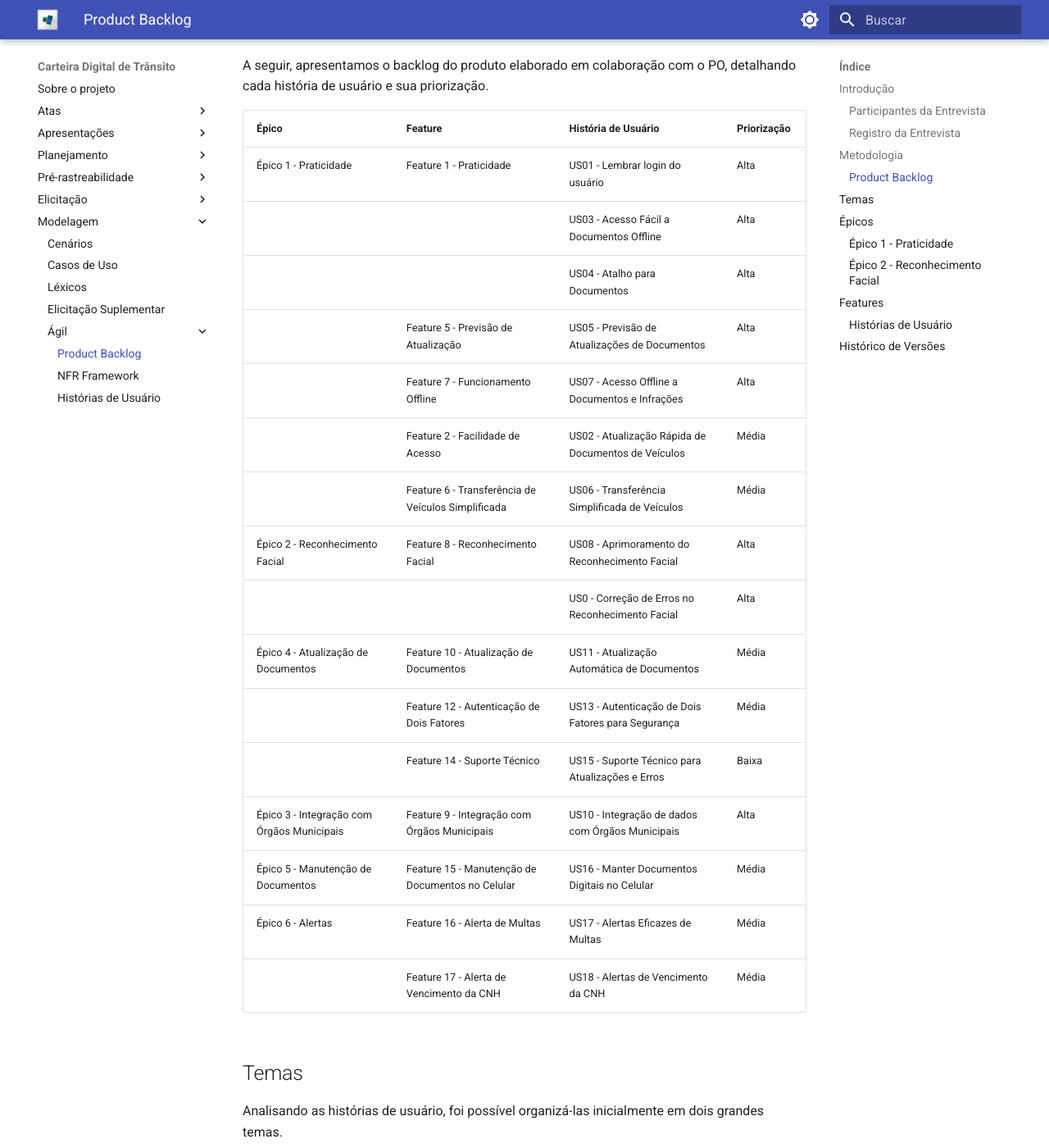
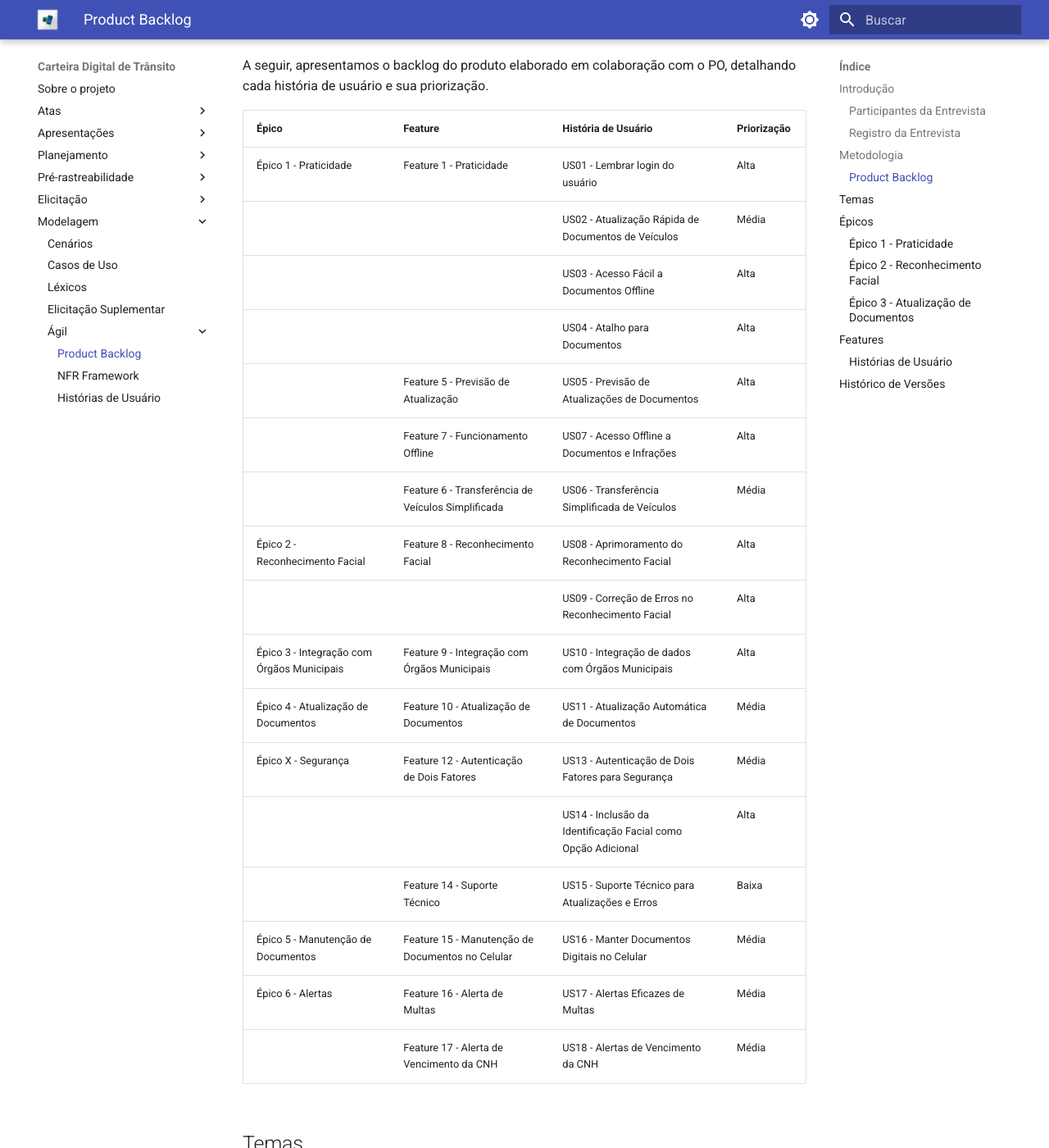
Before and after one commit to Requisitos-de-Software/2023.2-Carteira_Digital_de_Transito, an MkDocs documentation site: the page built from docs/modelagem/agil/backlog.md, in a window 1280 px wide and 1400 px high, scrolled down 1432 px. Shown: the whole window at 82% size. Built offline with MkDocs 1.6.1 and Material for MkDocs 9.7.7, drawn with Linux system fonts in a browser that asks for light colours; some of the changed text lies outside the part shown.

Commit message:
Update backlog.md

```diff
--- a/docs/modelagem/agil/backlog.md
+++ b/docs/modelagem/agil/backlog.md
@@ -30,24 +30,25 @@ Essa abordagem metódica e colaborativa na construção e organização do Backl
 A seguir, apresentamos o backlog do produto elaborado em colaboração com o PO, detalhando cada história de usuário e sua priorização.
 
 
-| Épico                             | Feature                         | História de Usuário                                                                           | Priorização |
-|-----------------------------------|---------------------------------|----------------------------------------------------------------------------------------------|-------------|
-| Épico 1 - Praticidade              | Feature 1 - Praticidade         | US01 - Lembrar login do usuário | Alta        |
-|                                   |                                 | US03 - Acesso Fácil a Documentos Offline | Alta        |
-|                                   |                                 | US04 - Atalho para Documentos | Alta        |
-|                                   | Feature 5 - Previsão de Atualização | US05 - Previsão de Atualizações de Documentos | Alta        |
-|                                   | Feature 7 - Funcionamento Offline | US07 - Acesso Offline a Documentos e Infrações | Alta |
-|                                   | Feature 2 - Facilidade de Acesso| US02 - Atualização Rápida de Documentos de Veículos | Média       |
-|                                   | Feature 6 - Transferência de Veículos Simplificada | US06 - Transferência Simplificada de Veículos | Média |
-| Épico 2 - Reconhecimento Facial   | Feature 8 - Reconhecimento Facial | US08 - Aprimoramento do Reconhecimento Facial | Alta |
-|                                   |                                   | US0 - Correção de Erros no Reconhecimento Facial | Alta |
-| Épico 4 - Atualização de Documentos | Feature 10 - Atualização de Documentos | US11 - Atualização Automática de Documentos | Média |
-|                                   | Feature 12 - Autenticação de Dois Fatores | US13 - Autenticação de Dois Fatores para Segurança | Média |
-|                                   | Feature 14 - Suporte Técnico    | US15 - Suporte Técnico para Atualizações e Erros | Baixa |
-| Épico 3 - Integração com Órgãos Municipais | Feature 9 - Integração com Órgãos Municipais | US10 - Integração de dados com Órgãos Municipais | Alta |
-| Épico 5 - Manutenção de Documentos  | Feature 15 - Manutenção de Documentos no Celular | US16 - Manter Documentos Digitais no Celular | Média |
-| Épico 6 - Alertas                  | Feature 16 - Alerta de Multas  | US17 - Alertas Eficazes de Multas | Média |
-|                                   | Feature 17 - Alerta de Vencimento da CNH | US18 - Alertas de Vencimento da CNH | Média |
+| Épico                                  | Feature                              | História de Usuário                                                   | Priorização |
+|----------------------------------------|--------------------------------------|----------------------------------------------------------------------|-------------|
+| Épico 1 - Praticidade                 | Feature 1 - Praticidade              | US01 - Lembrar login do usuário                                       | Alta        |
+|                                        |                                      | US02 - Atualização Rápida de Documentos de Veículos                    | Média       |
+|                                        |                                      | US03 - Acesso Fácil a Documentos Offline                              | Alta        |
+|                                        |                                      | US04 - Atalho para Documentos                                         | Alta        |
+|                                        | Feature 5 - Previsão de Atualização   | US05 - Previsão de Atualizações de Documentos                         | Alta        |
+|                                        | Feature 7 - Funcionamento Offline    | US07 - Acesso Offline a Documentos e Infrações                        | Alta        |
+|                                        | Feature 6 - Transferência de Veículos Simplificada | US06 - Transferência Simplificada de Veículos          | Média       |
+| Épico 2 - Reconhecimento Facial        | Feature 8 - Reconhecimento Facial     | US08 - Aprimoramento do Reconhecimento Facial                         | Alta        |
+|                                        |                                      | US09 - Correção de Erros no Reconhecimento Facial                     | Alta        |
+| Épico 3 - Integração com Órgãos Municipais | Feature 9 - Integração com Órgãos Municipais | US10 - Integração de dados com Órgãos Municipais          | Alta        |
+| Épico 4 - Atualização de Documentos     | Feature 10 - Atualização de Documentos | US11 - Atualização Automática de Documentos                           | Média       |
+| Épico X - Segurança                     | Feature 12 - Autenticação de Dois Fatores | US13 - Autenticação de Dois Fatores para Segurança                   | Média       |
+|                                        |                                      | US14 - Inclusão da Identificação Facial como Opção Adicional        | Alta        |
+|                                        | Feature 14 - Suporte Técnico        | US15 - Suporte Técnico para Atualizações e Erros                     | Baixa       |
+| Épico 5 - Manutenção de Documentos     | Feature 15 - Manutenção de Documentos no Celular | US16 - Manter Documentos Digitais no Celular         | Média       |
+| Épico 6 - Alertas                      | Feature 16 - Alerta de Multas        | US17 - Alertas Eficazes de Multas                                     | Média       |
+|                                        | Feature 17 - Alerta de Vencimento da CNH | US18 - Alertas de Vencimento da CNH                  | Média       |
 
 ## Temas
 
@@ -67,6 +68,10 @@ Esse épico apresenta as funcionalidades que permite aos usuários acessarem fun
 ### Épico 2 - Reconhecimento Facial
 
 Este épico aborda melhorias e correções no reconhecimento facial e na atualização de documentos do aplicativo.
+
+### Épico 3 - Atualização de Documentos
+
+Este épico tem como objetivo melhorar a atualização dos documentos no aplicativo, tornando-a mais eficiente e confiável para os usuários.
 
 <center>
 *"Como usuário típico, eu desejo modificar o site de acordo com as minhas preferências"*
```
